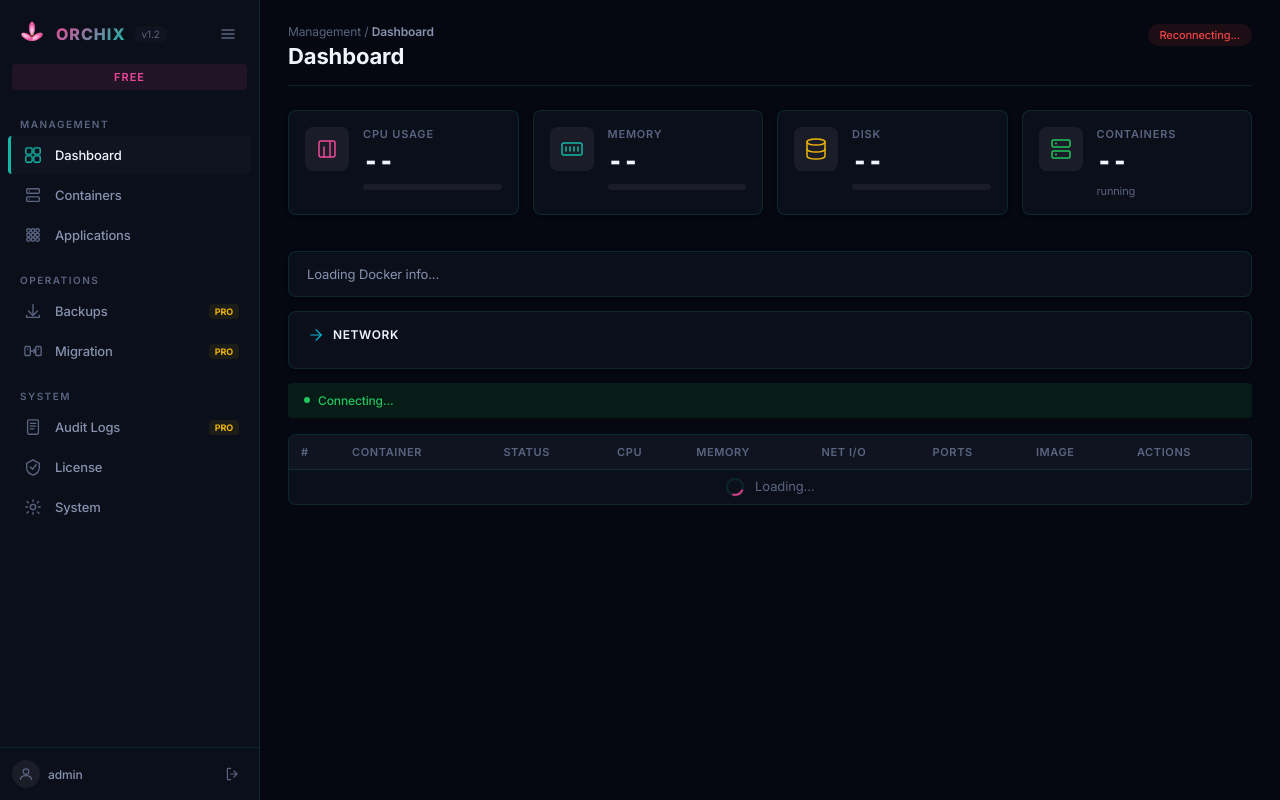
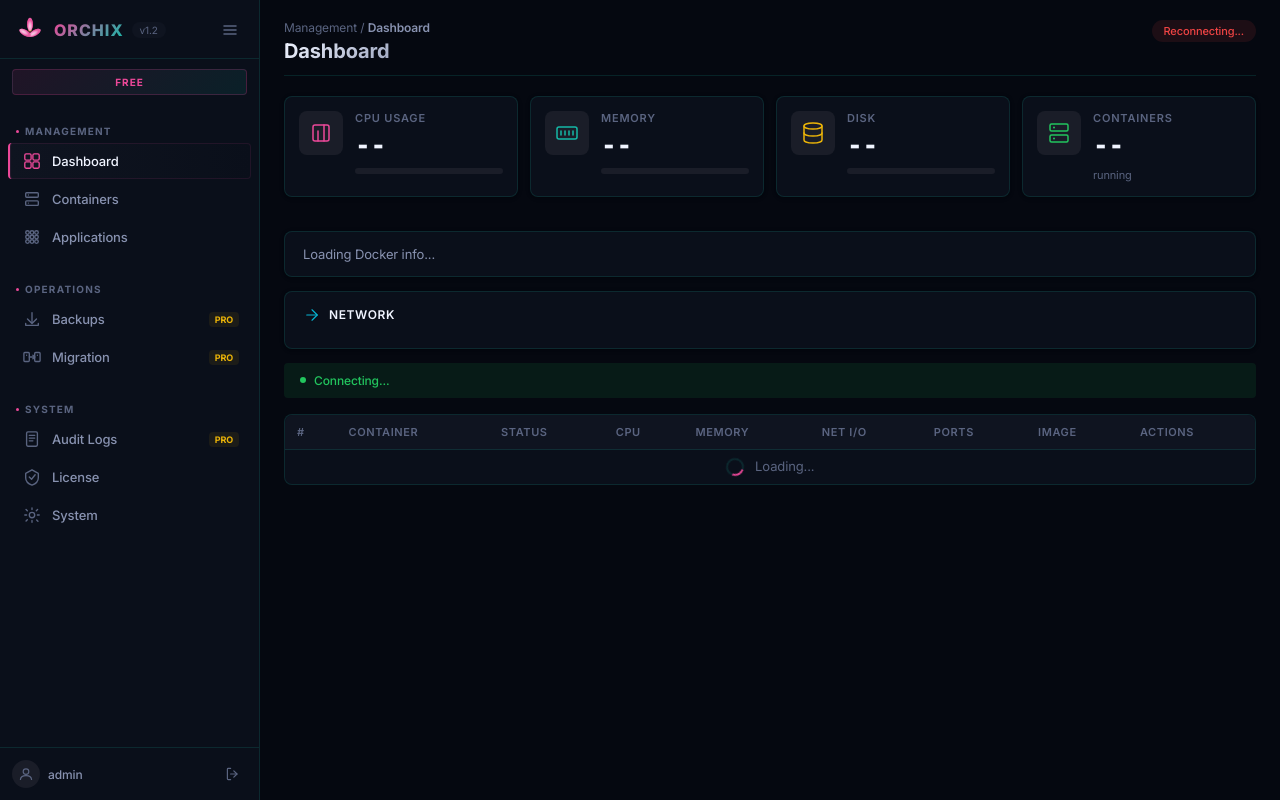
Before and after one commit to Sad-without-you/Orchix, a Flask app: page / in a window 1280 px wide. Run offline with Flask 3, Linux system fonts and the light colour scheme; the visitor is signed in with stand-in values (Sample User, id 1); data that the repository does not hold is empty.

Commit message:
Web UI: Compact & refined layout (Step 2)
Sidebar improvements:
- Reduced padding for denser layout
- Better visual hierarchy with pink dot indicators
- Improved license badge with gradient
- Smoother hover effects with translateX
- Active state now uses pink accent

Content improvements:
- Reduced content padding (24px → 20px)
- Smaller page header font (22px → 20px)
- Gradient text on h1 headers
- Compact metric cards with hover effects
- Top border gradient on card hover

Visual enhancements:
- Pink accents throughout (not just teal)
- Better transition animations
- More personality, less generic

Co-Authored-By: Claude Sonnet 4.5 <noreply@anthropic.com>

```diff
--- a/web/static/css/orchix.css
+++ b/web/static/css/orchix.css
@@ -62,11 +62,12 @@ body {
 }
 
 .sidebar-header {
-    padding: 18px 16px 14px;
+    padding: 14px 14px 12px;
     display: flex;
     align-items: center;
     justify-content: space-between;
     flex-shrink: 0;
+    border-bottom: 1px solid var(--border);
 }
 
 .sidebar-brand {
@@ -115,43 +116,57 @@ body {
 }
 
 .license-badge {
-    margin: 0 12px 12px;
+    margin: 10px 12px;
     padding: 6px 12px;
-    background: var(--accent-dim);
-    color: var(--accent);
+    background: linear-gradient(135deg, var(--pink-dim) 0%, var(--teal-dim) 100%);
+    border: 1px solid rgba(236, 72, 153, 0.2);
+    color: var(--pink);
     border-radius: var(--radius-sm);
-    font-size: 11px;
-    font-weight: 600;
+    font-size: 10px;
+    font-weight: 700;
     text-align: center;
     letter-spacing: 1px;
     white-space: nowrap;
     overflow: hidden;
+    text-transform: uppercase;
 }
 .license-badge.pro {
-    background: var(--yellow-dim);
-    color: var(--yellow);
+    background: linear-gradient(135deg, var(--teal-dim) 0%, var(--pink-dim) 100%);
+    border-color: rgba(20, 184, 166, 0.3);
+    color: var(--teal);
 }
 
 .nav-sections {
     flex: 1;
     overflow-y: auto;
     overflow-x: hidden;
-    padding: 4px 0;
+    padding: 8px 0;
 }
 
 .nav-section {
-    margin-bottom: 8px;
+    margin-bottom: 16px;
 }
 
 .nav-section-label {
     font-size: 10px;
-    font-weight: 600;
+    font-weight: 700;
     text-transform: uppercase;
-    letter-spacing: 1.5px;
+    letter-spacing: 1.2px;
     color: var(--text3);
-    padding: 12px 20px 6px;
+    padding: 12px 16px 6px;
     white-space: nowrap;
     overflow: hidden;
+    display: flex;
+    align-items: center;
+    gap: 6px;
+}
+.nav-section-label::before {
+    content: '';
+    width: 3px;
+    height: 3px;
+    border-radius: 50%;
+    background: var(--pink);
+    flex-shrink: 0;
 }
 
 .nav-list {
@@ -162,29 +177,35 @@ body {
 .nav-link {
     display: flex;
     align-items: center;
-    gap: 12px;
-    padding: 9px 12px;
+    gap: 10px;
+    padding: 8px 12px;
     color: var(--text2);
     text-decoration: none;
     font-size: 13px;
     font-weight: 500;
     border-radius: var(--radius-sm);
-    transition: all 0.15s;
+    transition: all 0.2s;
     margin-bottom: 2px;
-    border-left: 3px solid transparent;
+    border-left: 2px solid transparent;
     white-space: nowrap;
     overflow: hidden;
+    position: relative;
 }
 .nav-link:hover {
     color: var(--text);
     background: var(--surface2);
+    border-left-color: var(--pink);
+    transform: translateX(2px);
 }
 .nav-link.active {
     color: var(--text);
-    background: var(--surface2);
-    border-left-color: var(--teal);
+    background: linear-gradient(90deg, var(--surface2) 0%, var(--surface) 100%);
+    border-left-color: var(--pink);
+    box-shadow: inset 0 0 0 1px rgba(236, 72, 153, 0.1);
 }
-.nav-link.active .nav-icon { color: var(--teal); }
+.nav-link.active .nav-icon {
+    color: var(--pink);
+}
 
 .nav-icon {
     width: 20px;
@@ -344,7 +365,7 @@ body.sidebar-collapsed #content {
 #content {
     flex: 1;
     margin-left: var(--sidebar-w);
-    padding: 24px 28px;
+    padding: 20px 24px;
     overflow-y: auto;
     height: 100vh;
     transition: margin-left 0.2s ease;
@@ -354,17 +375,21 @@ body.sidebar-collapsed #content {
     display: flex;
     align-items: flex-start;
     justify-content: space-between;
-    margin-bottom: 24px;
-    padding-bottom: 16px;
+    margin-bottom: 20px;
+    padding-bottom: 12px;
     border-bottom: 1px solid var(--border);
     gap: 16px;
     flex-wrap: wrap;
 }
 .page-header h1 {
-    font-size: 22px;
+    font-size: 20px;
     font-weight: 700;
     color: var(--text);
     min-width: 0;
+    background: linear-gradient(135deg, var(--text) 0%, var(--text2) 100%);
+    -webkit-background-clip: text;
+    -webkit-text-fill-color: transparent;
+    background-clip: text;
 }
 .page-header .header-actions {
     display: flex;
@@ -388,24 +413,41 @@ body.sidebar-collapsed #content {
 .metrics-row {
     display: grid;
     grid-template-columns: repeat(4, 1fr);
-    gap: 14px;
-    margin-bottom: 20px;
+    gap: 12px;
+    margin-bottom: 18px;
 }
 
 .metric-card {
     background: var(--surface);
     border: 1px solid var(--border);
     border-radius: var(--radius);
-    padding: 16px;
+    padding: 14px;
     display: flex;
-    gap: 14px;
+    gap: 12px;
     align-items: flex-start;
-    transition: border-color 0.2s, box-shadow 0.2s;
+    transition: all 0.2s;
     box-shadow: var(--shadow);
+    position: relative;
+    overflow: hidden;
+}
+.metric-card::before {
+    content: '';
+    position: absolute;
+    top: 0;
+    left: 0;
+    width: 100%;
+    height: 2px;
+    background: linear-gradient(90deg, var(--pink) 0%, var(--teal) 100%);
+    opacity: 0;
+    transition: opacity 0.2s;
 }
 .metric-card:hover {
     border-color: var(--border-light);
-    box-shadow: 0 4px 12px rgba(0,0,0,0.15);
+    box-shadow: 0 6px 20px rgba(236, 72, 153, 0.15);
+    transform: translateY(-2px);
+}
+.metric-card:hover::before {
+    opacity: 1;
 }
 
 .metric-icon {
```
